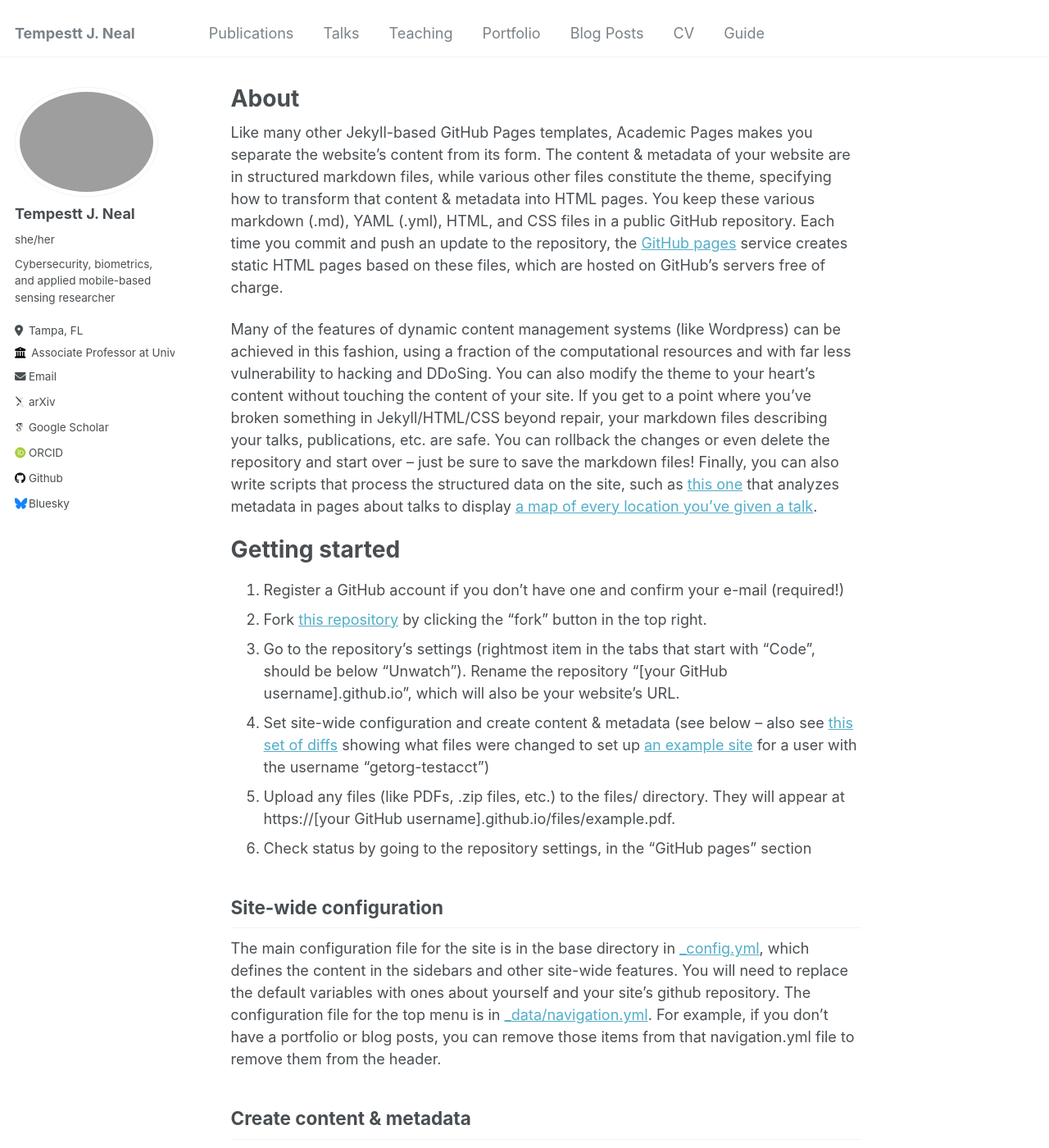
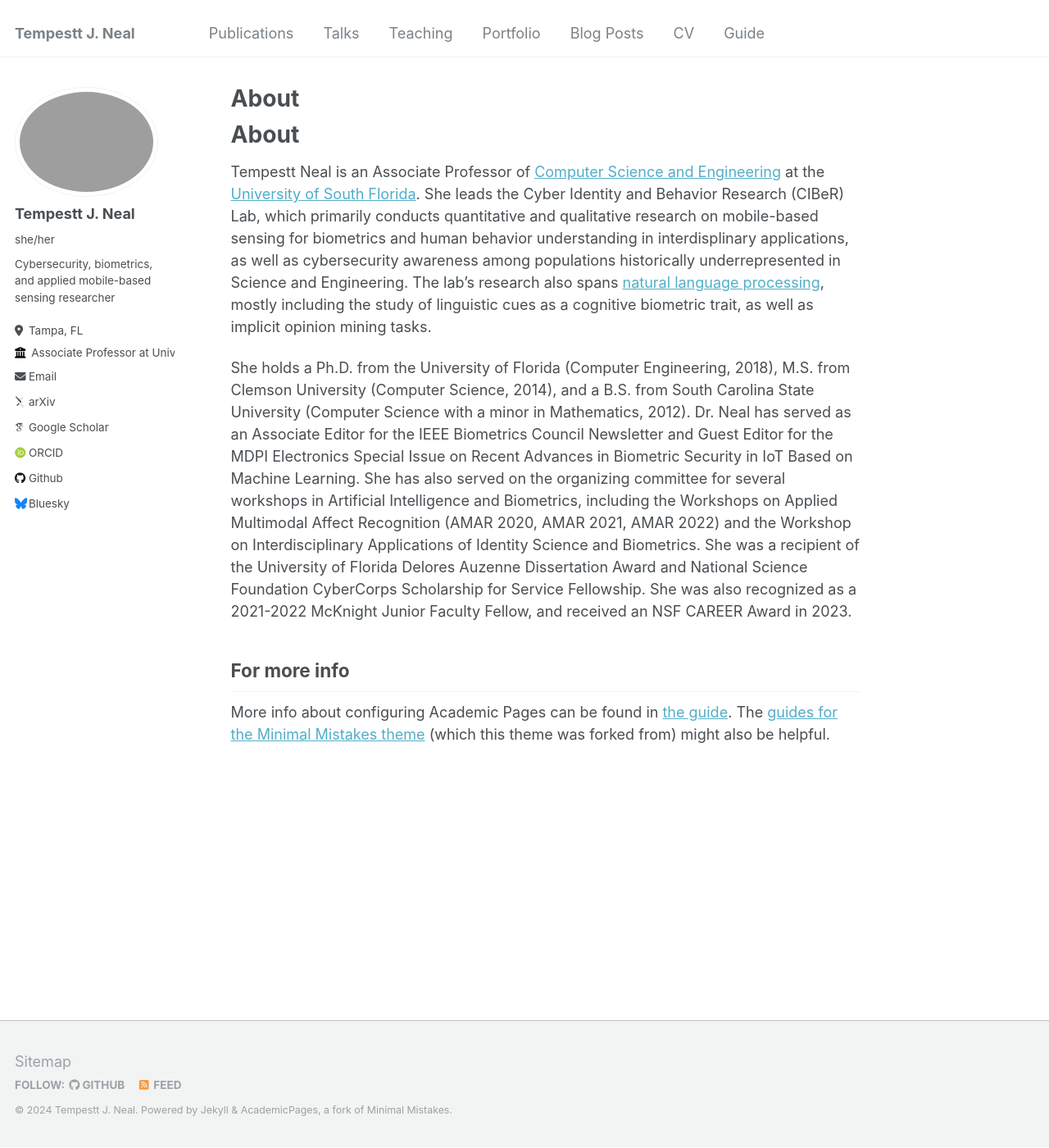
Before and after one commit to tempestt-neal/home, a Jekyll site: the page built from _pages/about.md, in a window 1280 px wide and 1400 px high. Shown: the whole window at 82% size. Built offline with Jekyll 4.4.1, drawn with Linux system fonts in a browser that asks for light colours; some web fonts are replaced; some of the changed text lies outside the part shown.

Commit message:
Update about.md

```diff
--- a/_pages/about.md
+++ b/_pages/about.md
@@ -7,38 +7,11 @@ redirect_from:
   - /about.html
 ---
 
-Like many other Jekyll-based GitHub Pages templates, Academic Pages makes you separate the website's content from its form. The content & metadata of your website are in structured markdown files, while various other files constitute the theme, specifying how to transform that content & metadata into HTML pages. You keep these various markdown (.md), YAML (.yml), HTML, and CSS files in a public GitHub repository. Each time you commit and push an update to the repository, the [GitHub pages](https://pages.github.com/) service creates static HTML pages based on these files, which are hosted on GitHub's servers free of charge.
+About
+=====
+Tempestt Neal is an Associate Professor of [Computer Science and Engineering](www.cse.usf.edu) at the [University of South Florida](www.usf.edu). She leads the Cyber Identity and Behavior Research (CIBeR) Lab, which primarily conducts quantitative and qualitative research on mobile-based sensing for biometrics and human behavior understanding in interdisplinary applications, as well as cybersecurity awareness among populations historically underrepresented in Science and Engineering. The lab's research also spans [natural language processing](https://nlp-grp.github.io/), mostly including the study of linguistic cues as a cognitive biometric trait, as well as implicit opinion mining tasks.
 
-Many of the features of dynamic content management systems (like Wordpress) can be achieved in this fashion, using a fraction of the computational resources and with far less vulnerability to hacking and DDoSing. You can also modify the theme to your heart's content without touching the content of your site. If you get to a point where you've broken something in Jekyll/HTML/CSS beyond repair, your markdown files describing your talks, publications, etc. are safe. You can rollback the changes or even delete the repository and start over -- just be sure to save the markdown files! Finally, you can also write scripts that process the structured data on the site, such as [this one](https://github.com/academicpages/academicpages.github.io/blob/master/talkmap.ipynb) that analyzes metadata in pages about talks to display [a map of every location you've given a talk](https://academicpages.github.io/talkmap.html).
-
-Getting started
-======
-1. Register a GitHub account if you don't have one and confirm your e-mail (required!)
-1. Fork [this repository](https://github.com/academicpages/academicpages.github.io) by clicking the "fork" button in the top right.
-1. Go to the repository's settings (rightmost item in the tabs that start with "Code", should be below "Unwatch"). Rename the repository "[your GitHub username].github.io", which will also be your website's URL.
-1. Set site-wide configuration and create content & metadata (see below -- also see [this set of diffs](http://archive.is/3TPas) showing what files were changed to set up [an example site](https://getorg-testacct.github.io) for a user with the username "getorg-testacct")
-1. Upload any files (like PDFs, .zip files, etc.) to the files/ directory. They will appear at https://[your GitHub username].github.io/files/example.pdf.
-1. Check status by going to the repository settings, in the "GitHub pages" section
-
-Site-wide configuration
-------
-The main configuration file for the site is in the base directory in [_config.yml](https://github.com/academicpages/academicpages.github.io/blob/master/_config.yml), which defines the content in the sidebars and other site-wide features. You will need to replace the default variables with ones about yourself and your site's github repository. The configuration file for the top menu is in [_data/navigation.yml](https://github.com/academicpages/academicpages.github.io/blob/master/_data/navigation.yml). For example, if you don't have a portfolio or blog posts, you can remove those items from that navigation.yml file to remove them from the header.
-
-Create content & metadata
-------
-For site content, there is one markdown file for each type of content, which are stored in directories like _publications, _talks, _posts, _teaching, or _pages. For example, each talk is a markdown file in the [_talks directory](https://github.com/academicpages/academicpages.github.io/tree/master/_talks). At the top of each markdown file is structured data in YAML about the talk, which the theme will parse to do lots of cool stuff. The same structured data about a talk is used to generate the list of talks on the [Talks page](https://academicpages.github.io/talks), each [individual page](https://academicpages.github.io/talks/2012-03-01-talk-1) for specific talks, the talks section for the [CV page](https://academicpages.github.io/cv), and the [map of places you've given a talk](https://academicpages.github.io/talkmap.html) (if you run this [python file](https://github.com/academicpages/academicpages.github.io/blob/master/talkmap.py) or [Jupyter notebook](https://github.com/academicpages/academicpages.github.io/blob/master/talkmap.ipynb), which creates the HTML for the map based on the contents of the _talks directory).
-
-**Markdown generator**
-
-I have also created [a set of Jupyter notebooks](https://github.com/academicpages/academicpages.github.io/tree/master/markdown_generator
-) that converts a CSV containing structured data about talks or presentations into individual markdown files that will be properly formatted for the Academic Pages template. The sample CSVs in that directory are the ones I used to create my own personal website at stuartgeiger.com. My usual workflow is that I keep a spreadsheet of my publications and talks, then run the code in these notebooks to generate the markdown files, then commit and push them to the GitHub repository.
-
-How to edit your site's GitHub repository
-------
-Many people use a git client to create files on their local computer and then push them to GitHub's servers. If you are not familiar with git, you can directly edit these configuration and markdown files directly in the github.com interface. Navigate to a file (like [this one](https://github.com/academicpages/academicpages.github.io/blob/master/_talks/2012-03-01-talk-1.md) and click the pencil icon in the top right of the content preview (to the right of the "Raw | Blame | History" buttons). You can delete a file by clicking the trashcan icon to the right of the pencil icon. You can also create new files or upload files by navigating to a directory and clicking the "Create new file" or "Upload files" buttons.
-
-Example: editing a markdown file for a talk
-![Editing a markdown file for a talk](/images/editing-talk.png)
+She holds a Ph.D. from the University of Florida (Computer Engineering, 2018), M.S. from Clemson University (Computer Science, 2014), and a B.S. from South Carolina State University (Computer Science with a minor in Mathematics, 2012). Dr. Neal has served as an Associate Editor for the IEEE Biometrics Council Newsletter and Guest Editor for the MDPI Electronics Special Issue on Recent Advances in Biometric Security in IoT Based on Machine Learning. She has also served on the organizing committee for several workshops in Artificial Intelligence and Biometrics, including the Workshops on Applied Multimodal Affect Recognition (AMAR 2020, AMAR 2021, AMAR 2022) and the Workshop on Interdisciplinary Applications of Identity Science and Biometrics. She was a recipient of the University of Florida Delores Auzenne Dissertation Award and National Science Foundation CyberCorps Scholarship for Service Fellowship. She was also recognized as a 2021-2022 McKnight Junior Faculty Fellow, and received an NSF CAREER Award in 2023.
 
 For more info
 ------
```
